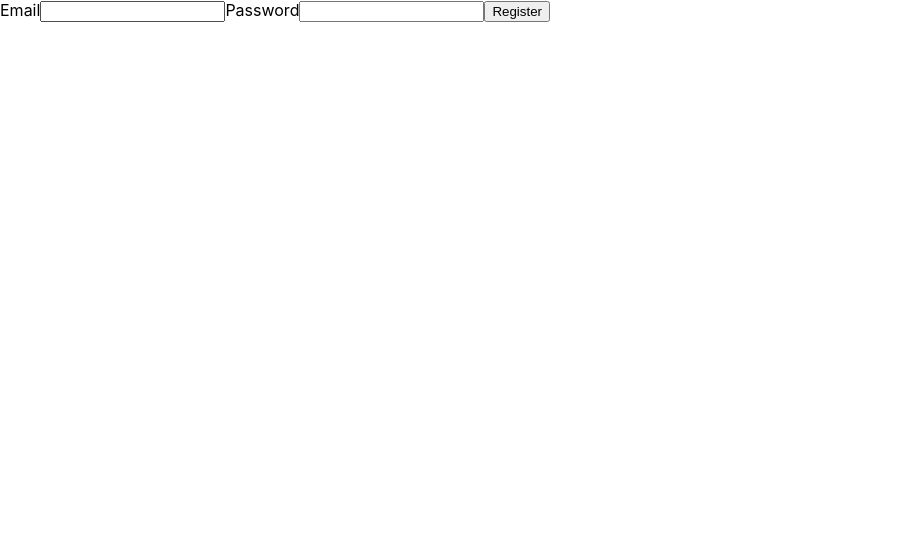
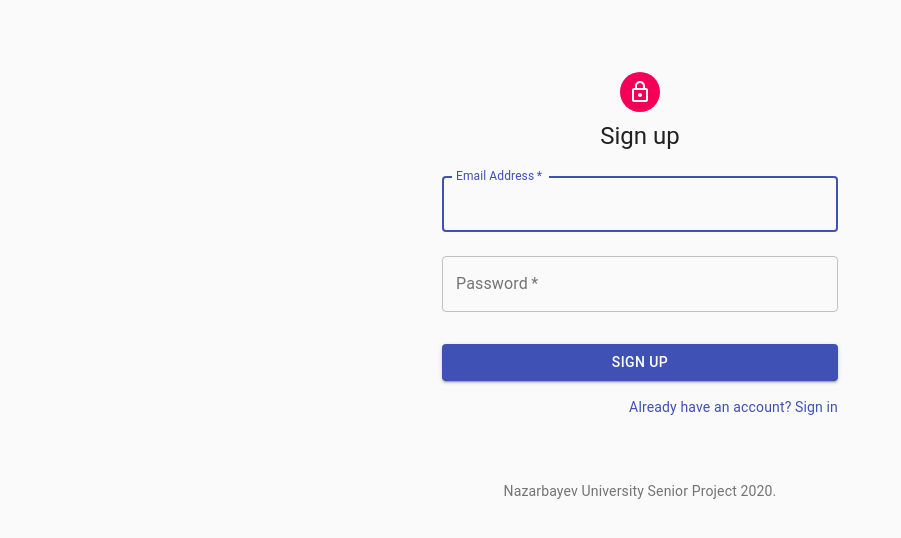
Before and after one commit to talgatomarov/debating-app, a React (Create React App) app: page /register in a window 1280 px wide. Shown: the top 538 px of the page, without its empty margins (0-901 px from the left). Built offline with nearby package versions, Linux system fonts and the light colour scheme.

Commit message:
Add AuthLayout to Register.tsx

```diff
--- a/package.json
+++ b/package.json
@@ -3,6 +3,8 @@
   "version": "0.1.0",
   "private": true,
   "dependencies": {
+    "@material-ui/core": "^4.11.0",
+    "@material-ui/icons": "^4.9.1",
     "@testing-library/jest-dom": "^4.2.4",
     "@testing-library/react": "^9.5.0",
     "@testing-library/user-event": "^7.2.1",
@@ -11,7 +13,8 @@
     "@types/react": "^16.9.49",
     "@types/react-dom": "^16.9.8",
     "@types/react-router-dom": "^5.1.5",
-    "firebase": "^7.19.0",
+    "firebase": "^7.21.1",
+    "fontsource-roboto": "^3.0.3",
     "mobx": "^5.15.6",
     "mobx-react": "^6.3.0",
     "react": "^16.13.1",
--- /dev/null
+++ b/src/containers/layout/AuthLayout.tsx
@@ -0,0 +1,28 @@
+import React from "react";
+import { Typography, Box, CssBaseline, Container } from "@material-ui/core";
+
+const Footer = () => {
+  return (
+    <Typography variant="body2" color="textSecondary" align="center">
+      {"Nazarbayev University Senior Project "}
+      {new Date().getFullYear()}
+      {"."}
+    </Typography>
+  );
+};
+
+const AuthLayout = (props: any) => {
+  const { children } = props;
+
+  return (
+    <Container component="main" maxWidth="xs">
+      <CssBaseline />
+      {children}
+      <Box mt={8}>
+        <Footer />
+      </Box>
+    </Container>
+  );
+};
+
+export default AuthLayout;
--- a/src/routes/Register/Register.tsx
+++ b/src/routes/Register/Register.tsx
@@ -1,15 +1,62 @@
 import React, { useState } from "react";
 import { useStores } from "hooks";
 import { observer } from "mobx-react";
-import { AuthError } from "interfaces";
+import AuthError from "interfaces/AuthError";
+import AuthLayout from "containers/layout/AuthLayout";
+import {
+  Theme,
+  createStyles,
+  withStyles,
+  Avatar,
+  Typography,
+  TextField,
+  Button,
+  Grid,
+  Link,
+} from "@material-ui/core";
+import LockOutlinedIcon from "@material-ui/icons/LockOutlined";
 
-const Register: React.FC = observer(() => {
+const styles = ({ palette, spacing }: Theme) =>
+  createStyles({
+    paper: {
+      marginTop: spacing(8),
+      display: "flex",
+      flexDirection: "column",
+      alignItems: "center",
+    },
+    avatar: {
+      margin: spacing(1),
+      backgroundColor: palette.secondary.main,
+    },
+    form: {
+      width: "100%", // Fix IE 11 issue.
+      marginTop: spacing(1),
+    },
+    submit: {
+      margin: spacing(3, 0, 2),
+    },
+  });
+
+const Register = withStyles(styles)(
+  observer((props: any) => {
+    const { classes } = props;
     const [error, setError] = useState<AuthError | null>(null);
+    const [email, setEmail] = useState<string>("");
+    const [password, setPassword] = useState<string>("");
     const { authStore } = useStores();
 
+    const signIn = async () => {
+      try {
+        await authStore.createUserWithEmailAndPassword(email, password);
+      } catch (err) {
+        setError(err);
+      }
+    };
+
     return (
-    <div>
-      <form
+      <AuthLayout>
+        {/* <div> */}
+        {/* <form
           onSubmit={async (e: React.FormEvent) => {
             e.preventDefault();
             const elements = (e.target as HTMLFormElement).elements;
@@ -33,9 +80,65 @@ const Register: React.FC = observer(() => {
           <button type="submit">Register</button>
         </form>
       {error !== null ? <p>{error.message}</p> : null}
-      {authStore.user !== null ? <p>{authStore.user.uid}</p> : null}
+      {authStore.user !== null ? <p>{authStore.user.uid}</p> : null} */}
+        <div className={classes.paper}>
+          <Avatar className={classes.avatar}>
+            <LockOutlinedIcon />
+          </Avatar>
+          <Typography component="h1" variant="h5">
+            Sign up
+          </Typography>
+          <form className={classes.form} noValidate>
+            <Grid item xs={12}>
+              <TextField
+                variant="outlined"
+                margin="normal"
+                required
+                fullWidth
+                id="email"
+                label="Email Address"
+                name="email"
+                autoComplete="email"
+                autoFocus
+                onChange={(e: any) => setEmail(e.value)}
+              />
+            </Grid>
+            <Grid item xs={12}>
+              <TextField
+                variant="outlined"
+                margin="normal"
+                required
+                fullWidth
+                name="password"
+                label="Password"
+                type="password"
+                id="password"
+                autoComplete="current-password"
+                onChange={(e: any) => setPassword(e.value)}
+              />
+            </Grid>
+            <Button
+              type="submit"
+              fullWidth
+              variant="contained"
+              color="primary"
+              className={classes.submit}
+              onClick={() => signIn()}
+            >
+              Sign Up
+            </Button>
+            <Grid container justify="flex-end">
+              <Grid item>
+                <Link href="#" variant="body2">
+                  Already have an account? Sign in
+                </Link>
+              </Grid>
+            </Grid>
+          </form>
         </div>
+      </AuthLayout>
     );
-});
+  })
+);
 
 export default Register;
```
Also changed, not shown: 2 other files (tests, documents, lock files or other folders). Lines whose indentation alone changed are shown as unchanged.
